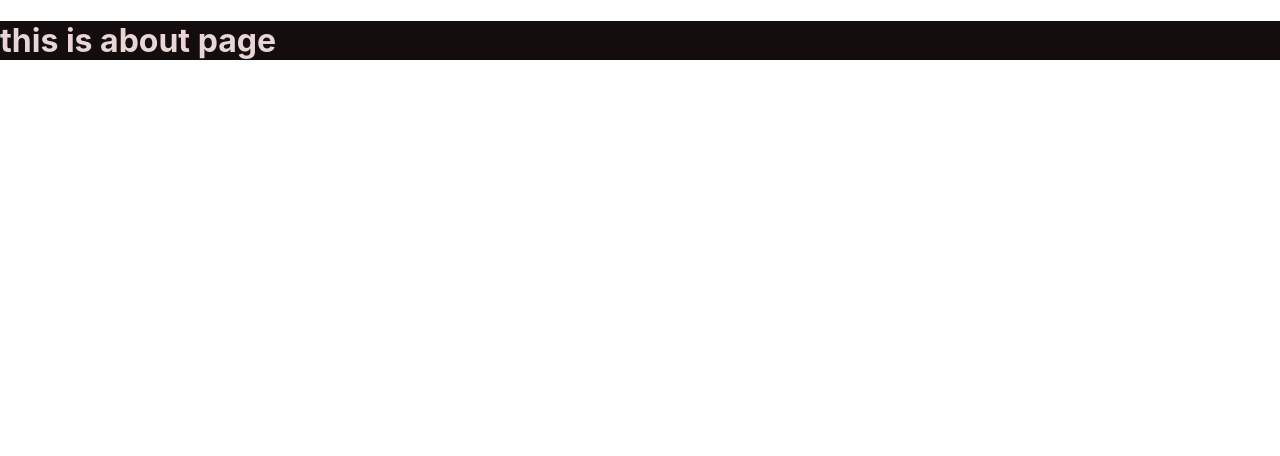
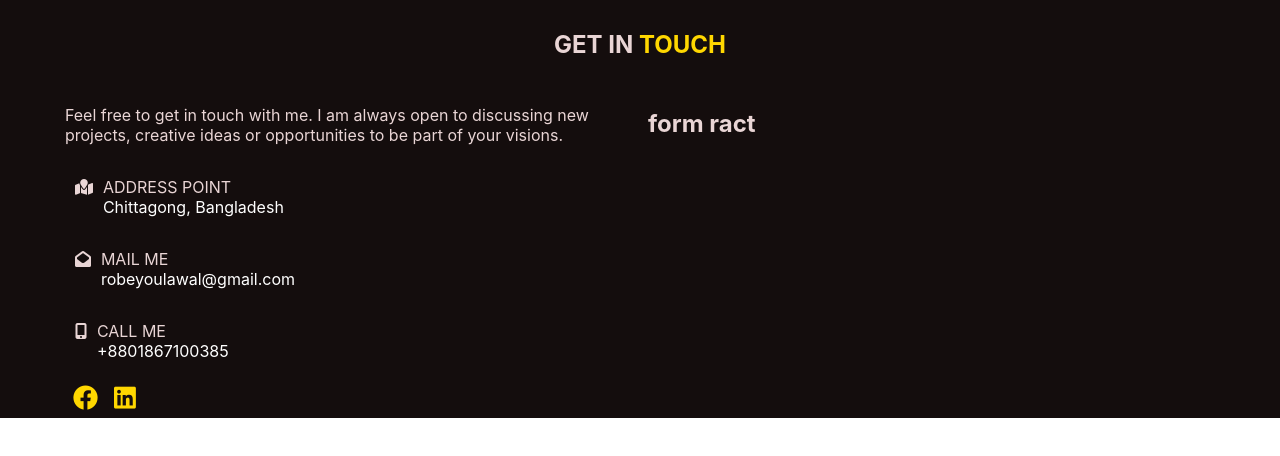
Before and after one commit to ra-raju/portfolio, a React (Create React App) app: page /contact in a window 1280 px wide. Shown: the top 456 px of the page. Built offline with nearby package versions, Linux system fonts and the light colour scheme.

Commit message:
contact info added

```diff
--- a/src/App.css
+++ b/src/App.css
@@ -17,4 +17,5 @@
 
 .main-heading {
   padding: 10px 0;
+  text-transform: uppercase;
 }
--- /dev/null
+++ b/src/Pages/Contact/Contact.css
@@ -0,0 +1,37 @@
+.contact-section {
+  display: flex;
+  flex-direction: column;
+  align-items: center;
+  justify-content: center;
+}
+
+.contact-body {
+  display: flex;
+}
+
+/* .contact-icon-container {
+  margin: 0 10px;
+} */
+
+.contact-icon {
+  padding: 0 10px;
+}
+
+.contact-info .contact-body {
+  color: white;
+}
+
+.contact-body a {
+  text-decoration: none;
+  color: white;
+}
+
+.contact-info .contact-title {
+  text-transform: uppercase;
+}
+
+.another-icon {
+  font-size: 25px;
+  margin: 8px;
+  color: gold;
+}
--- a/src/Pages/Contact/Contact.jsx
+++ b/src/Pages/Contact/Contact.jsx
@@ -1,10 +1,26 @@
+import { Grid } from '@mui/material';
 import React from 'react';
+import './Contact.css';
+import ContactForm from './ContactForm';
+import ContactInfo from './ContactInfo';
 
 const Contact = () => {
   return (
-    <div>
-      <h1>this is about page</h1>
-    </div>
+    <section className="contact-section">
+      <h1 className="main-heading">
+        Get in <span className="name">touch</span>
+      </h1>
+      <div className="contact">
+        <Grid container spacing={2}>
+          <Grid item sm={12} md={6}>
+            <ContactInfo />
+          </Grid>
+          <Grid item sm={12} md={6}>
+            <ContactForm />
+          </Grid>
+        </Grid>
+      </div>
+    </section>
   );
 };
 
--- /dev/null
+++ b/src/Pages/Contact/ContactForm.jsx
@@ -0,0 +1,11 @@
+import React from 'react';
+
+const ContactForm = () => {
+  return (
+    <div>
+      <h1>form ract</h1>
+    </div>
+  );
+};
+
+export default ContactForm;
--- /dev/null
+++ b/src/Pages/Contact/ContactInfo.jsx
@@ -0,0 +1,68 @@
+import React from 'react';
+
+const ContactInfo = () => {
+  return (
+    <div>
+      <p>
+        Feel free to get in touch with me. I am always open to discussing new
+        projects, creative ideas or opportunities to be part of your visions.
+      </p>
+
+      <div className="contact-type">
+        <div className="contact-body">
+          <p className="contact-icon-container">
+            <i className="fas fa-map-marked contact-icon"></i>
+          </p>
+          <p className="contact-info">
+            <span className="contact-title"> Address point </span>
+            <br /> <span className="contact-body">Chittagong, Bangladesh</span>
+          </p>
+        </div>
+        <div className="contact-body">
+          <p className="contact-icon-container">
+            <i className="fas fa-envelope-open contact-icon"></i>
+          </p>
+          <p className="contact-info">
+            <span className="contact-title"> mail me </span>
+            <br />{' '}
+            <span className="contact-body">
+              <a href="mailto:robeyoulawal@gmail.com">robeyoulawal@gmail.com</a>
+            </span>
+          </p>
+        </div>
+        <div className="contact-body">
+          <p className="contact-icon-container">
+            <i className="fas fa-mobile-alt contact-icon"></i>
+          </p>
+          <p className="contact-info">
+            <span className="contact-title"> call me </span>
+            <br />{' '}
+            <span className="contact-body">
+              <a href="tel:+8801867100385">+8801867100385</a>
+            </span>
+          </p>
+        </div>
+      </div>
+
+      <div className="another-contact">
+        <a
+          href="https://www.facebook.com/robeyoulawalraju1/"
+          target="_blank"
+          rel="noopener noreferrer"
+        >
+          <i className="fab fa-facebook another-icon"></i>
+        </a>
+
+        <a
+          href="https://www.linkedin.com/in/robeyoulawalraju/"
+          target="_blank"
+          rel="noopener noreferrer"
+        >
+          <i className="fab fa-linkedin another-icon"></i>
+        </a>
+      </div>
+    </div>
+  );
+};
+
+export default ContactInfo;
```
